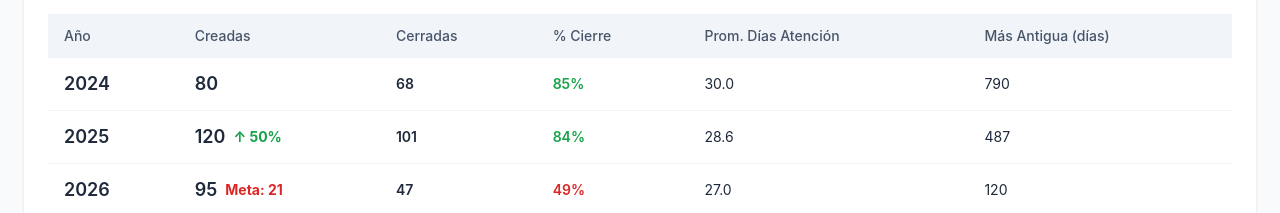
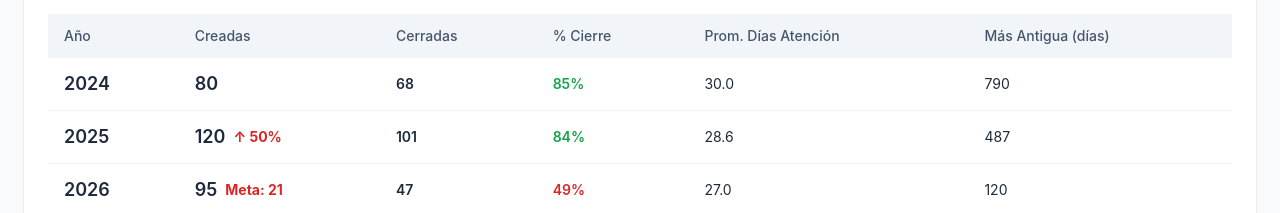
Before and after one commit to cristiancarreno-debug/dashboard-incidencias-patrimoniales, a React (Vite) app: page / in a window 1280 px wide. Shown: the part 940-1153 px from the top of the page. Built offline with nearby package versions, Linux system fonts and the light colour scheme; no server answers.

Commit message:
fix: color variación basado en disminución (verde≥50%, naranja 30-49%, rojo<30% o aumento)

```diff
--- a/src/components/AnnualTable.tsx
+++ b/src/components/AnnualTable.tsx
@@ -56,15 +56,21 @@ export function AnnualTable({ data, filtros }: Props) {
                 <div className="flex items-center gap-2">
                   <span className="font-semibold text-lg">{row.totalCreadas}</span>
                   {/* Variación 2025 vs 2024 */}
-                  {row.anio === 2025 && variacion2025vs2024 !== null && (
-                    <span className={`text-sm font-bold ${
-                      Math.abs(variacion2025vs2024) >= 50 ? 'text-green-600' :
-                      Math.abs(variacion2025vs2024) >= 30 ? 'text-orange-500' :
-                      'text-red-600'
-                    }`}>
-                      {variacion2025vs2024 > 0 ? '↑' : '↓'} {Math.abs(variacion2025vs2024)}%
-                    </span>
-                  )}
+                  {row.anio === 2025 && variacion2025vs2024 !== null && (() => {
+                    // Lógica: se espera DISMINUCIÓN año a año
+                    // variacion2025vs2024 es negativo si disminuyó, positivo si aumentó
+                    // disminución = valor negativo (ej: -14% significa que bajó 14%)
+                    const disminucion = -variacion2025vs2024; // positivo si bajó, negativo si subió
+                    const color = disminucion >= 50 ? 'text-green-600' :
+                                  disminucion >= 30 ? 'text-orange-500' :
+                                  'text-red-600';
+                    const flecha = variacion2025vs2024 > 0 ? '↑' : '↓';
+                    return (
+                      <span className={`text-sm font-bold ${color}`}>
+                        {flecha} {Math.abs(variacion2025vs2024)}%
+                      </span>
+                    );
+                  })()}
                   {/* Meta 2026 */}
                   {row.anio === 2026 && meta2026 !== null && (
                     <span className={`text-sm font-bold ${row.totalCreadas <= meta2026 ? 'text-green-600' : 'text-red-600'}`}>
```
